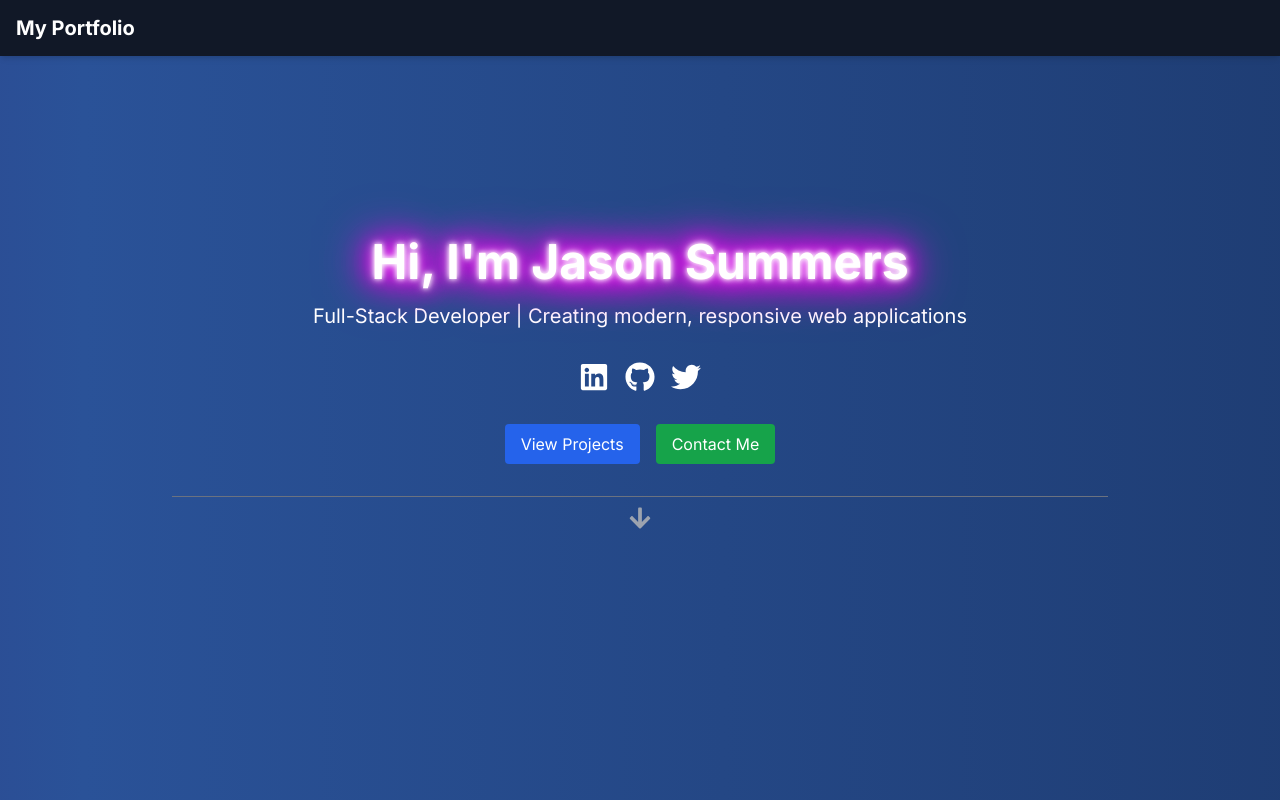
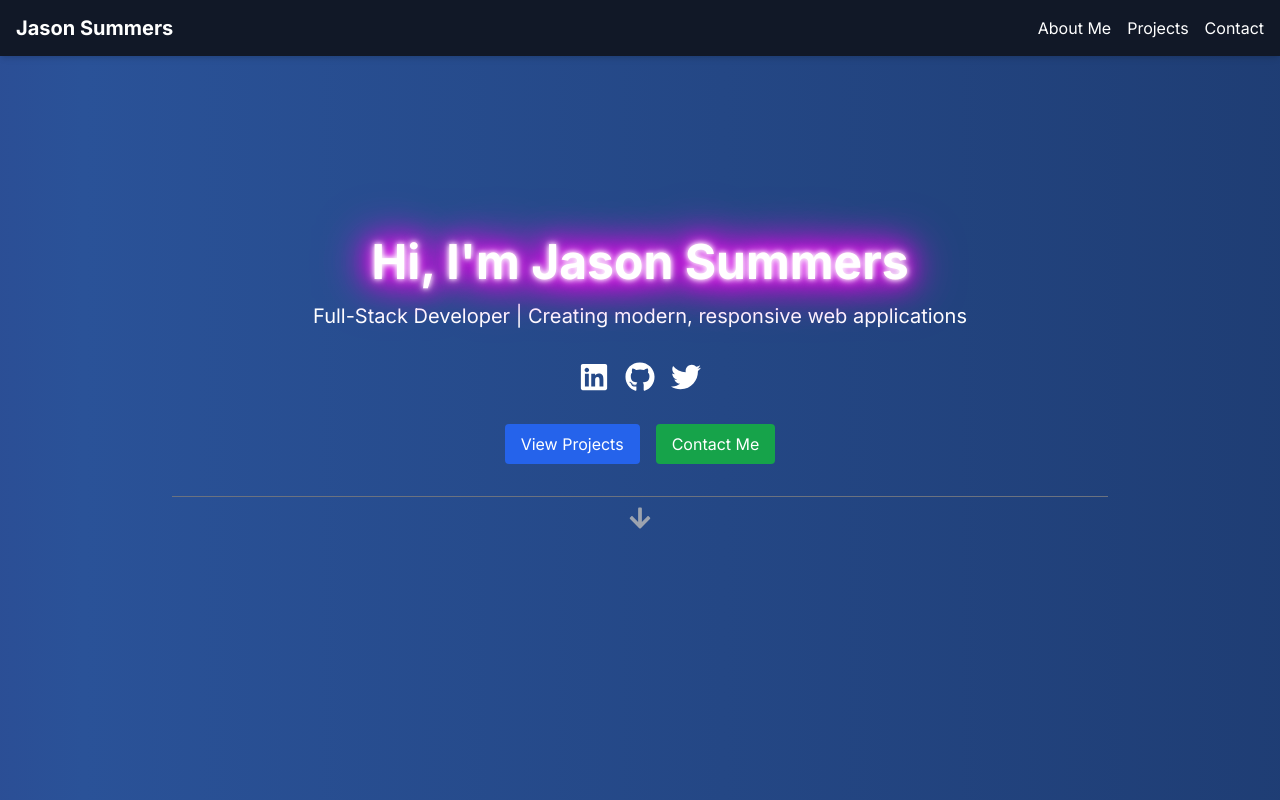
Before and after one commit to jwsummers/portfolio, a Next.js app: page / in a window 1280 px wide. Shown: the top 800 px of the page. Built offline with nearby package versions, Linux system fonts and the light colour scheme.

Commit message:
add mobile responsiveness

```diff
--- a/app/components/Navbar.tsx
+++ b/app/components/Navbar.tsx
@@ -1,3 +1,5 @@
+"use client";
+
 import React, { useState } from 'react';
 import Link from 'next/link';
 import { FaBars, FaTimes } from 'react-icons/fa';
@@ -14,7 +16,7 @@ const Navbar: React.FC = () => {
       <div className="container mx-auto px-4 py-2 flex justify-between items-center">
         <div className="text-xl font-bold">
           <Link href="/">
-            My Portfolio
+            Jason Summers
           </Link>
         </div>
         <div className="md:hidden">
@@ -22,10 +24,10 @@ const Navbar: React.FC = () => {
             {isOpen ? <FaTimes size={24} /> : <FaBars size={24} />}
           </button>
         </div>
-        <div className={`flex-col md:flex-row md:flex md:space-x-4 space-y-4 md:space-y-0 absolute md:relative w-full md:w-auto left-0 md:left-auto bg-gray-900 md:bg-transparent transition-all duration-300 ease-in-out ${isOpen ? 'top-12' : 'top-[-300px]'}`}>
-          <Link href="#about" className="hover:text-gray-300 px-4 py-2">About Me</Link>
-          <Link href="#projects" className="hover:text-gray-300 px-4 py-2">Projects</Link>
-          <Link href="#contact" className="hover:text-gray-300 px-4 py-2">Contact</Link>
+        <div className={`md:flex ${isOpen ? 'flex' : 'hidden'} flex-col md:flex-row md:space-x-4 space-y-4 md:space-y-0 absolute md:relative w-full md:w-auto left-0 md:left-auto bg-gray-900 md:bg-transparent transition-all duration-300 ease-in-out md:top-auto ${isOpen ? 'top-12' : 'top-[-300px] md:top-0'}`}>
+          <Link href="#about" className="hover:text-gray-300 px-4 py-2 md:px-0">About Me</Link>
+          <Link href="#projects" className="hover:text-gray-300 px-4 py-2 md:px-0">Projects</Link>
+          <Link href="#contact" className="hover:text-gray-300 px-4 py-2 md:px-0">Contact</Link>
         </div>
       </div>
     </nav>
```
